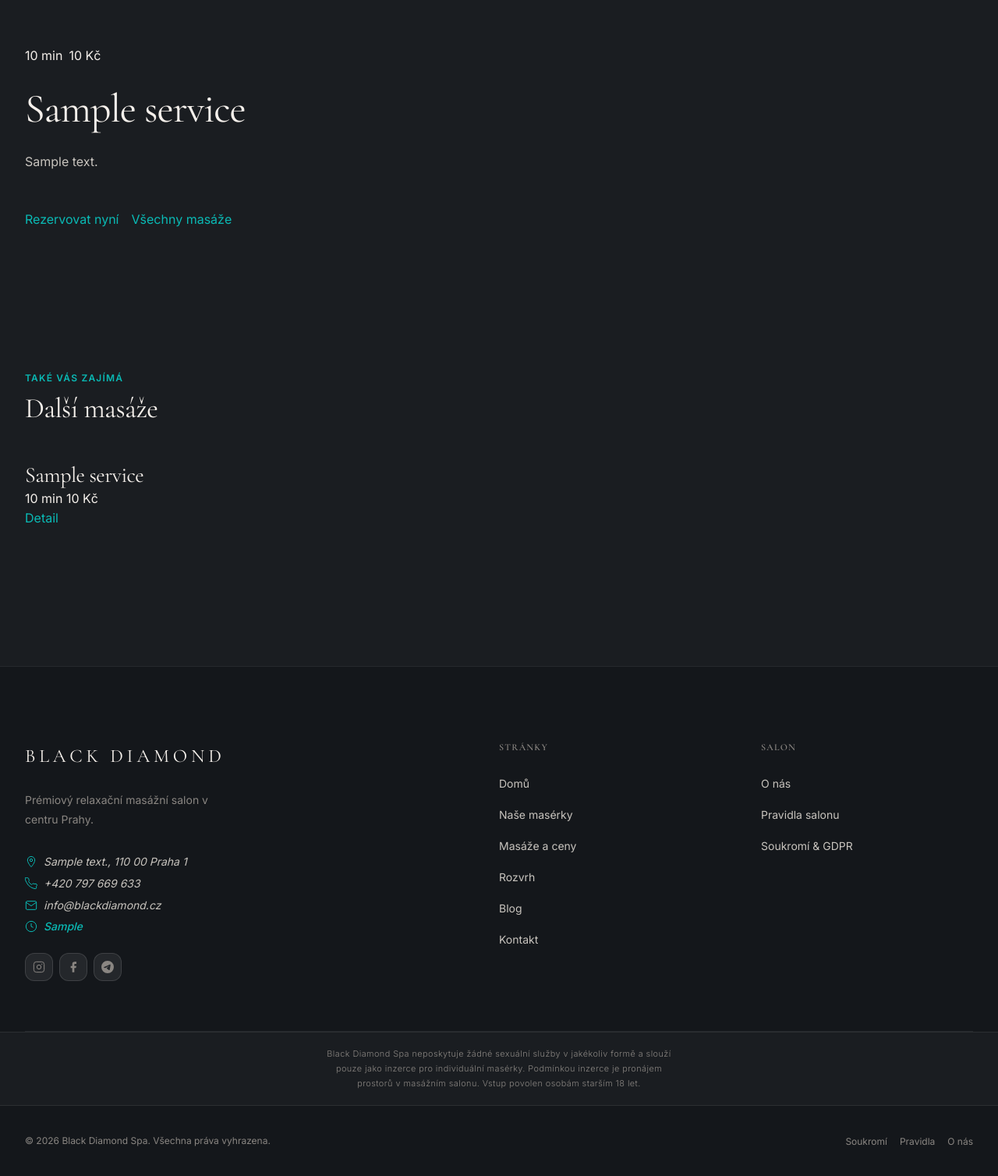
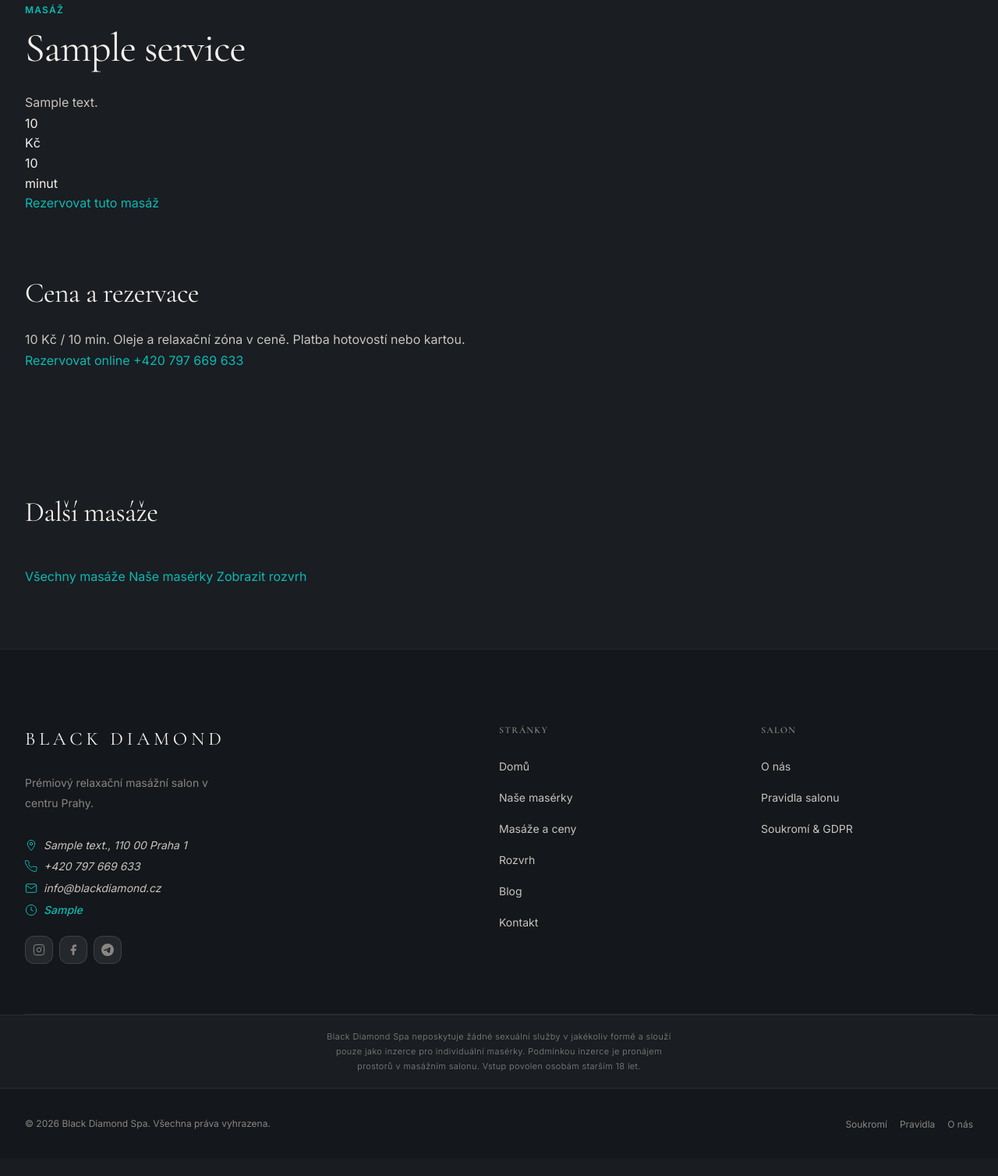
Before and after one commit to BlackDiamond-GIT/black-diamond, a Django app: template templates/services/detail.html in a window 1280 px wide. Shown: the part 739-2247 px from the top of the page at 78% size. After the commit the page ends 2187 px from the top, so only its background shows below. Run offline with Django 5.2, Linux system fonts and the light colour scheme; tables that the repository leaves empty hold one stand-in row (values such as "Sample post"); the template is opened without the code that fills it: values that come from a table or form of the project are taken from there, most other values are stand-ins (such as "Sample title", 1, 10 or a date in 2020); data that the repository does not hold is empty; some libraries are stand-ins or nearby versions.

Commit message:
масажі

```diff
--- a/apps/core/templatetags/bd_tags.py
+++ b/apps/core/templatetags/bd_tags.py
@@ -27,6 +27,12 @@ def asset_img(category, slug, ext='webp'):
     return static(f'img/{category}/{slug}.{ext}')
 
 
+@register.filter
+def faq_items(obj):
+    lang = get_language() or 'cs'
+    return obj.get_faq(lang[:2])
+
+
 @register.simple_tag(takes_context=True)
 def lang_url(context, lang_code):
     """
--- a/apps/services/admin.py
+++ b/apps/services/admin.py
@@ -37,19 +37,19 @@ class ServiceAdmin(BDModelAdmin):
         (_('Defaults'), {'fields': ('base_price_czk', 'base_duration_min', 'price', 'duration')}),
         (_('Czech'), {
             'fields': (
-                'title_cs', 'short_cs', 'description_cs',
+                'title_cs', 'short_cs', 'description_cs', 'what_cs', 'who_cs', 'faq_cs',
                 'meta_title_cs', 'meta_description_cs',
             ),
         }),
         (_('English'), {
             'fields': (
-                'title_en', 'short_en', 'description_en',
+                'title_en', 'short_en', 'description_en', 'what_en', 'who_en', 'faq_en',
                 'meta_title_en', 'meta_description_en',
             ),
         }),
         (_('Russian'), {
             'fields': (
-                'title_ru', 'short_ru', 'description_ru',
+                'title_ru', 'short_ru', 'description_ru', 'what_ru', 'who_ru', 'faq_ru',
                 'meta_title_ru', 'meta_description_ru',
             ),
         }),
--- a/apps/services/models.py
+++ b/apps/services/models.py
@@ -49,6 +49,18 @@ class Service(models.Model):
     description_en = models.TextField(blank=True)
     description_ru = models.TextField(blank=True)
 
+    what_cs = models.TextField(_('What is it (CS)'), blank=True)
+    what_en = models.TextField(_('What is it (EN)'), blank=True)
+    what_ru = models.TextField(_('What is it (RU)'), blank=True)
+
+    who_cs = models.TextField(_('Who is it for (CS)'), blank=True)
+    who_en = models.TextField(_('Who is it for (EN)'), blank=True)
+    who_ru = models.TextField(_('Who is it for (RU)'), blank=True)
+
+    faq_cs = models.JSONField(_('FAQ (CS)'), default=list, blank=True)
+    faq_en = models.JSONField(_('FAQ (EN)'), default=list, blank=True)
+    faq_ru = models.JSONField(_('FAQ (RU)'), default=list, blank=True)
+
     meta_title_cs = models.CharField(_('Meta title (CS)'), max_length=200, blank=True)
     meta_title_en = models.CharField(_('Meta title (EN)'), max_length=200, blank=True)
     meta_title_ru = models.CharField(_('Meta title (RU)'), max_length=200, blank=True)
@@ -82,6 +94,21 @@ class Service(models.Model):
 
     def get_description(self, lang='cs'):
         return getattr(self, f'description_{lang}', self.description_cs) or self.description_cs
+
+    def get_what(self, lang='cs'):
+        code = (lang or 'cs').split('-')[0].lower()
+        value = getattr(self, f'what_{code}', '') or self.what_cs
+        return value
+
+    def get_who(self, lang='cs'):
+        code = (lang or 'cs').split('-')[0].lower()
+        value = getattr(self, f'who_{code}', '') or self.who_cs
+        return value
+
+    def get_faq(self, lang='cs'):
+        code = (lang or 'cs').split('-')[0].lower()
+        items = getattr(self, f'faq_{code}', None) or self.faq_cs
+        return items if isinstance(items, list) else []
 
 
 class Price(models.Model):
--- a/apps/services/views.py
+++ b/apps/services/views.py
@@ -23,6 +23,8 @@ class ServiceDetailView(ExtraCssMixin, DetailView):
         'css/components/glass.css',
         'css/components/buttons.css',
         'css/components/cards.css',
+        'css/components/faq.css',
+        'css/components/service-detail.css',
     ]
 
     def get_context_data(self, **kwargs):
--- a/templates/services/detail.html
+++ b/templates/services/detail.html
@@ -6,69 +6,120 @@
 {% block meta_description %}{{ service|trans_field:"short" }}{% endblock %}
 
 {% block content %}
-<div class="container" style="padding-top:calc(var(--nav-height) + var(--sp-3xl));padding-bottom:var(--sp-4xl)">
+<article class="service-detail container" itemscope itemtype="https://schema.org/Service">
 
-  <nav aria-label="{% trans 'Breadcrumb' %}" style="margin-bottom:var(--sp-xl)">
-    <ol style="display:flex;flex-wrap:wrap;gap:var(--sp-xs);list-style:none;color:var(--text-muted);font-size:var(--fs-sm)">
-      <li><a href="/{{ LANG }}/">{% trans "Domů" %}</a></li>
-      <li aria-hidden="true">·</li>
+  <nav aria-label="{% trans 'Breadcrumb' %}" style="margin-bottom:var(--sp-2xl)">
+    <ol style="display:flex;flex-wrap:wrap;gap:var(--sp-xs);list-style:none;font-size:var(--fs-sm);color:var(--text-muted)">
+      <li><a href="/{{ LANG }}/">{{ SITE_NAME }}</a></li>
+      <li aria-hidden="true" style="color:var(--divider)"> / </li>
       <li><a href="/{{ LANG }}/masaze/">{% trans "Masáže" %}</a></li>
-      <li aria-hidden="true">·</li>
-      <li aria-current="page">{{ service|trans_field:"title" }}</li>
+      <li aria-hidden="true" style="color:var(--divider)"> / </li>
+      <li aria-current="page" style="color:var(--tiffany)">{{ service|trans_field:"title" }}</li>
     </ol>
   </nav>
 
-  <div style="display:grid;grid-template-columns:1fr;gap:var(--sp-3xl)">
-
-    <div style="border-radius:var(--radius-xl);overflow:hidden;max-height:480px">
-      <img src="{% asset_img 'services' service.slug %}" alt="{{ service|trans_field:'title' }} — {{ SITE_NAME }}"
-        width="1200" height="600" style="width:100%;height:100%;object-fit:cover" loading="eager">
+  <div class="service-detail__hero">
+    <div class="service-detail__image">
+      <img src="{% asset_img 'services' service.slug %}"
+        alt="{{ service|trans_field:'title' }} Praha — {{ SITE_NAME }}"
+        width="800" height="450"
+        loading="eager" decoding="async" fetchpriority="high"
+        itemprop="image">
     </div>
 
     <div>
-      <div style="display:flex;flex-wrap:wrap;gap:var(--sp-sm);margin-bottom:var(--sp-lg)">
-        <span class="tag tag--duration">{{ service.duration }} min</span>
-        <span class="tag tag--price">{{ service.price|floatformat:0 }}&nbsp;Kč</span>
-      </div>
-
-      <h1 style="font-family:var(--font-display);font-size:var(--fs-h1);margin-bottom:var(--sp-lg)">
+      <span class="section-label">{% trans "Masáž" %}</span>
+      <h1 style="font-family:var(--font-display);font-size:var(--fs-h1);margin-bottom:var(--sp-lg)" itemprop="name">
         {{ service|trans_field:"title" }}
       </h1>
 
-      <div style="color:var(--text-secondary);line-height:var(--lh-relaxed)">
+      <p class="service-detail__lead" itemprop="description">
         {{ service|trans_field:"description" }}
+      </p>
+
+      <div class="service-detail__stats">
+        <div class="glass service-detail__stat">
+          <div class="service-detail__stat-value">{{ service.price|floatformat:0 }}</div>
+          <div class="service-detail__stat-label">Kč</div>
+        </div>
+        <div class="glass service-detail__stat">
+          <div class="service-detail__stat-value">{{ service.duration }}</div>
+          <div class="service-detail__stat-label">{% trans "minut" %}</div>
+        </div>
       </div>
 
-      <div style="margin-top:var(--sp-2xl);display:flex;flex-wrap:wrap;gap:var(--sp-md)">
-        <a href="/{{ LANG }}/rozvrh/" class="btn btn--primary btn--lg shimmer">{% trans "Rezervovat nyní" %}</a>
-        <a href="/{{ LANG }}/masaze/" class="btn btn--secondary btn--lg">{% trans "Všechny masáže" %}</a>
-      </div>
+      <a href="/{{ LANG }}/rozvrh/" class="btn btn--primary btn--lg shimmer">{% trans "Rezervovat tuto masáž" %}</a>
     </div>
-
   </div>
 
-  {% if other_services %}
-  <section style="margin-top:var(--sp-4xl)" aria-labelledby="other-heading">
-    <header class="section-header" style="margin-bottom:var(--sp-2xl)">
-      <span class="section-label" aria-hidden="true">{% trans "Také vás zajímá" %}</span>
-      <h2 class="section-title" id="other-heading">{% trans "Další masáže" %}</h2>
-    </header>
-    <div class="grid-3" role="list">
-      {% for s in other_services %}
-      <article class="service-card" role="listitem">
-        <div class="service-card__body">
-          <h3 class="service-card__name">{{ s|trans_field:"title" }}</h3>
-          <div class="service-card__meta">
-            <span class="tag tag--duration">{{ s.duration }} min</span>
-            <span class="tag tag--price">{{ s.price|floatformat:0 }}&nbsp;Kč</span>
-          </div>
-          <a href="/{{ LANG }}/masaze/{{ s.slug }}/" class="btn btn--ghost">{% trans "Detail" %}</a>
+  <div class="service-detail__sections">
+    {% if service|trans_field:"what" %}
+    <section aria-labelledby="what-heading">
+      <h2 id="what-heading" style="font-family:var(--font-display);font-size:var(--fs-h2);margin-bottom:var(--sp-lg)">
+        {% blocktrans with name=service|trans_field:"title" %}Co je {{ name }}?{% endblocktrans %}
+      </h2>
+      <p class="service-detail__section-text">{{ service|trans_field:"what" }}</p>
+    </section>
+    {% endif %}
+
+    {% if service|trans_field:"who" %}
+    <section aria-labelledby="who-heading">
+      <h2 id="who-heading" style="font-family:var(--font-display);font-size:var(--fs-h2);margin-bottom:var(--sp-lg)">
+        {% trans "Pro koho je vhodná?" %}
+      </h2>
+      <p class="service-detail__section-text">{{ service|trans_field:"who" }}</p>
+    </section>
+    {% endif %}
+
+    <section aria-labelledby="price-heading" class="glass service-detail__price-box">
+      <h2 id="price-heading" style="font-family:var(--font-display);font-size:var(--fs-h2);margin-bottom:var(--sp-lg)">
+        {% trans "Cena a rezervace" %}
+      </h2>
+      <p class="service-detail__section-text">
+        {% blocktrans with price=service.price|floatformat:0 duration=service.duration %}
+        {{ price }} Kč / {{ duration }} min. Oleje a relaxační zóna v ceně. Platba hotovostí nebo kartou.
+        {% endblocktrans %}
+      </p>
+      <div class="service-detail__actions">
+        <a href="/{{ LANG }}/rozvrh/" class="btn btn--primary shimmer">{% trans "Rezervovat online" %}</a>
+        <a href="tel:{{ SITE_PHONE|cut:' ' }}" class="btn btn--secondary">{{ SITE_PHONE }}</a>
+      </div>
+    </section>
+  </div>
+
+  {% with faq=service|faq_items %}
+  {% if faq %}
+  <section class="service-detail__faq" aria-labelledby="faq-heading">
+    <h2 id="faq-heading" style="font-family:var(--font-display);font-size:var(--fs-h2);margin-bottom:var(--sp-2xl)">
+      {% trans "Časté otázky" %}
+    </h2>
+    <div class="faq">
+      {% for item in faq %}
+      <div class="faq__item">
+        <button class="faq__question" type="button" aria-expanded="false" aria-controls="faq-{{ service.slug }}-{{ forloop.counter }}">
+          {{ item.q }}
+          <span class="faq__mark" aria-hidden="true"></span>
+        </button>
+        <div id="faq-{{ service.slug }}-{{ forloop.counter }}" class="faq__answer">
+          <div class="faq__answer-inner">{{ item.a|safe }}</div>
         </div>
-      </article>
+      </div>
       {% endfor %}
     </div>
   </section>
   {% endif %}
+  {% endwith %}
 
-</div>
+  <section aria-labelledby="also-heading">
+    <h2 id="also-heading" style="font-family:var(--font-display);font-size:var(--fs-h2);margin-bottom:var(--sp-2xl)">
+      {% trans "Další masáže" %}
+    </h2>
+    <div class="service-detail__links">
+      <a href="/{{ LANG }}/masaze/" class="btn btn--secondary">{% trans "Všechny masáže" %}</a>
+      <a href="/{{ LANG }}/masazistky/" class="btn btn--ghost">{% trans "Naše masérky" %}</a>
+      <a href="/{{ LANG }}/rozvrh/" class="btn btn--ghost">{% trans "Zobrazit rozvrh" %}</a>
+    </div>
+  </section>
+
+</article>
 {% endblock %}
```
Also changed, not shown: apps/core/management/commands/seed_site.py (+17 -3 lines), apps/core/service_import.py (added, +66 -0 lines), assets/css/components/service-detail.css (added, +130 -0 lines), apps/services/migrations/0003_service_detail_content.py (added).
